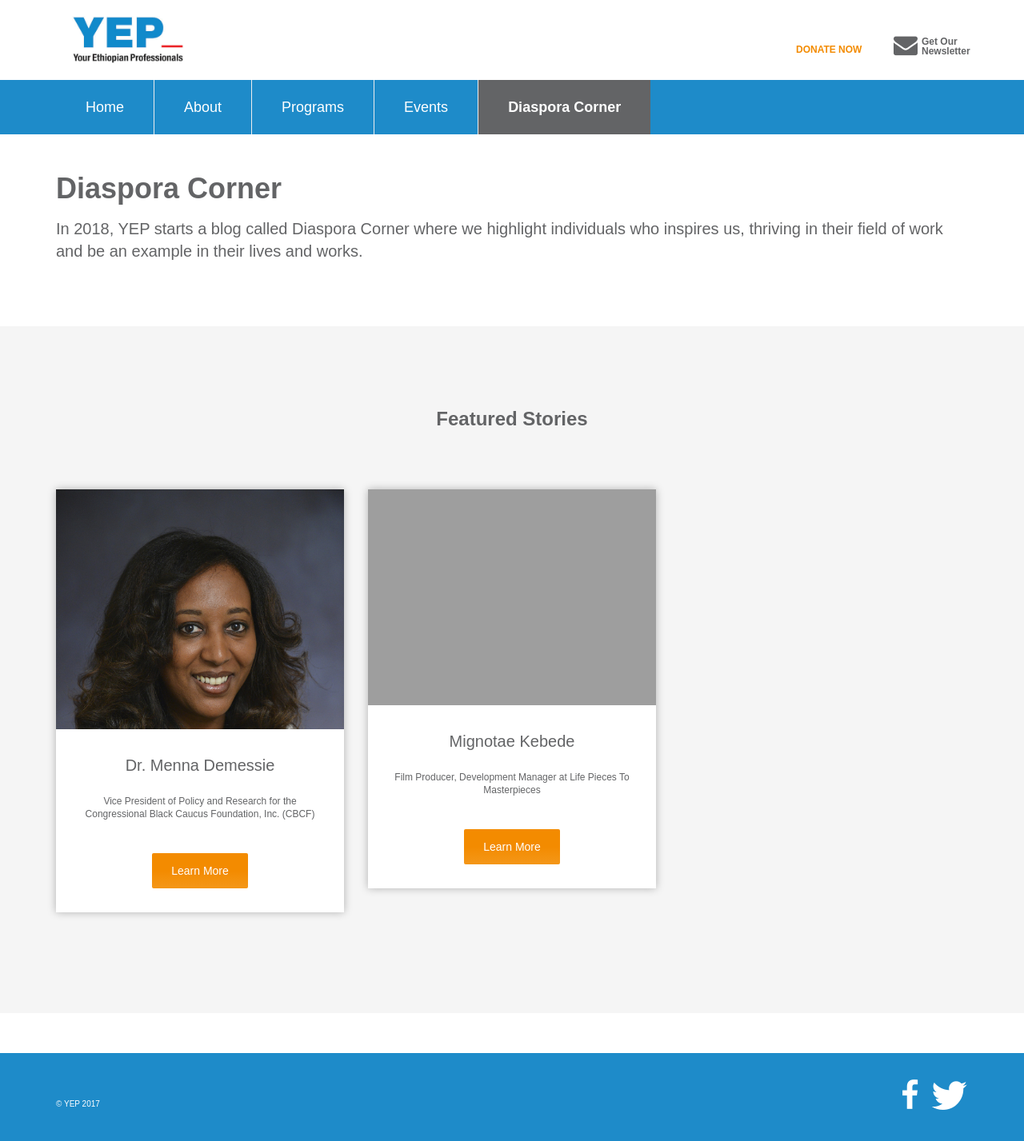
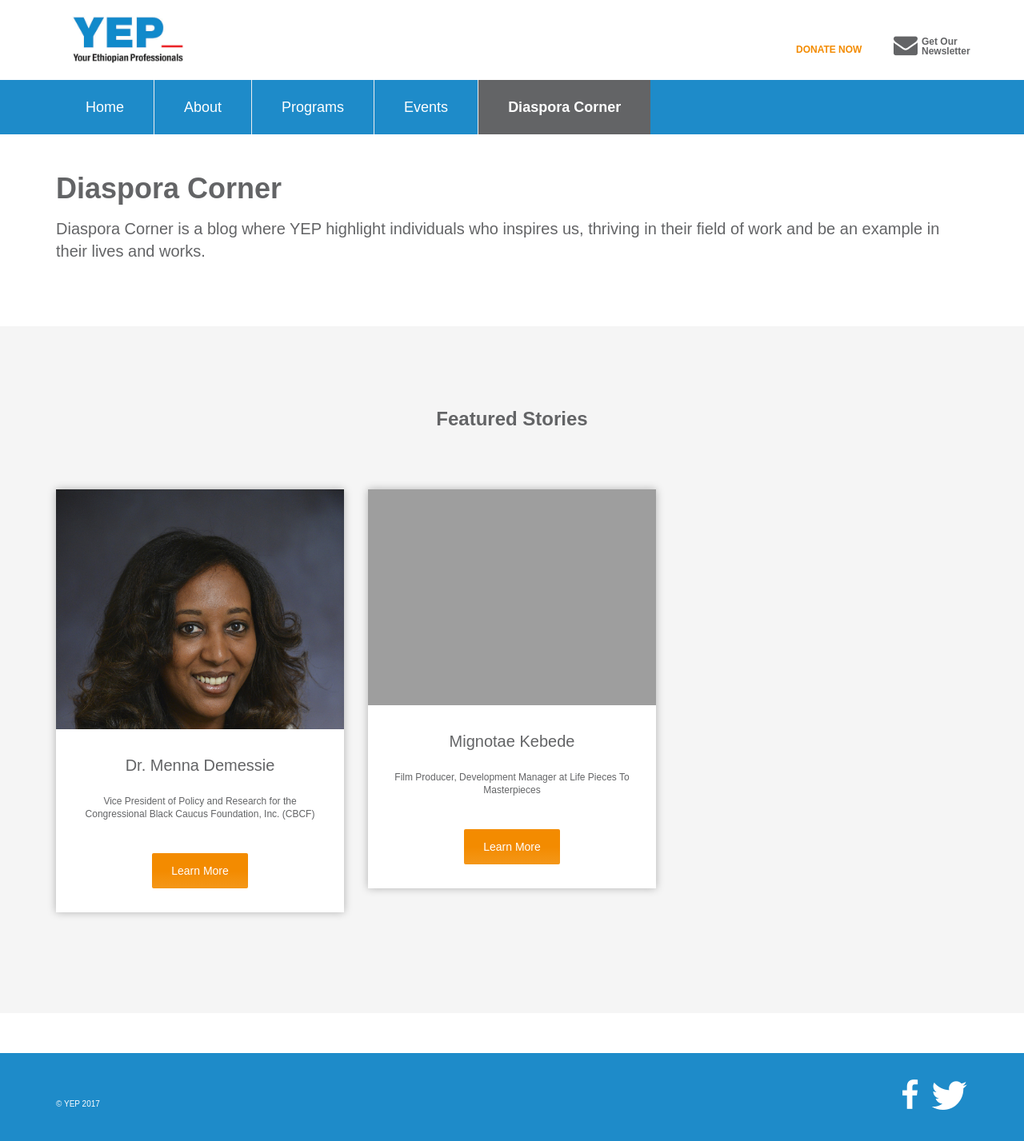
Before and after one commit to YEPNetwork/yepnetwork.github.io, a Jekyll site: the page built from diaspora-corner.html, in a window 1280 px wide. Shown: the whole page at 80% size. Built offline with Jekyll 4.4.1, drawn with Linux system fonts in a browser that asks for light colours; nearby versions of some CDN libraries; some web fonts are replaced.

Commit message:
Update diaspora-corner.html

```diff
--- a/diaspora-corner.html
+++ b/diaspora-corner.html
@@ -13,7 +13,7 @@ body_class: diaspora
       </div>
       <div class="container">
         <p style="font-size: 2rem; font-weight: 400; margin-bottom: 1.5em;">
-          In 2018, YEP starts a blog called Diaspora Corner where we highlight individuals who inspires us, thriving in their field of work and be an example in their lives and works.
+         Diaspora Corner is a blog where YEP highlight individuals who inspires us, thriving in their field of work and be an example in their lives and works.
         </p>
       </div>
     </div>
```
